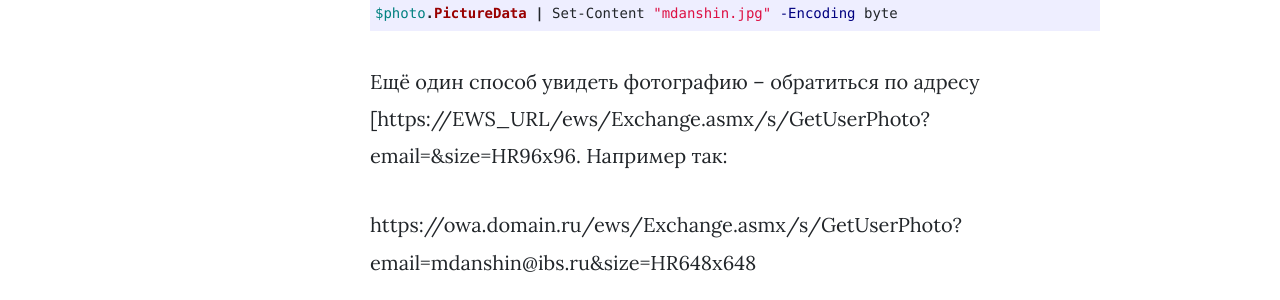
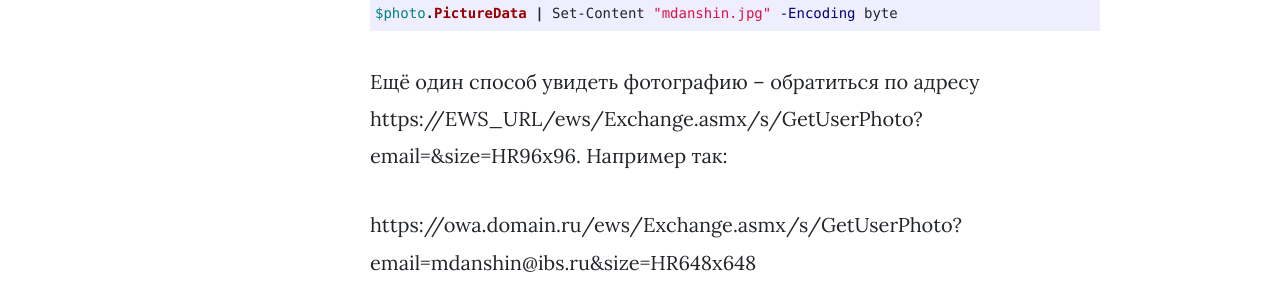
Before and after one commit to mdanshin/mdanshin.github.io, a Jekyll site: the page built from _posts/2019-10-03-Exchange Photos.md, in a window 1280 px wide and 900 px high, scrolled down 2631 px. Shown: the part 191-491 px from the top of the window. Built offline with Jekyll 4.4.1, drawn with Linux system fonts in a browser that asks for light colours; nearby versions of some CDN libraries; comment, search, counter and statistics services are not loaded.

Commit message:
some fix

````diff
--- a/_posts/2019-10-03-Exchange Photos.md
+++ b/_posts/2019-10-03-Exchange Photos.md
@@ -34,7 +34,7 @@ $photo = Get-UserPhoto -id mdanshin | select PictureData
 $photo.PictureData | Set-Content "mdanshin.jpg" -Encoding byte
 ```
 
-Ещё один способ увидеть фотографию – обратиться по адресу [https://EWS_URL/ews/Exchange.asmx/s/GetUserPhoto?email=<USER EMAIL>&size=HR96x96. Например так:
+Ещё один способ увидеть фотографию – обратиться по адресу https://EWS_URL/ews/Exchange.asmx/s/GetUserPhoto?email=<USER EMAIL>&size=HR96x96. Например так:
 
 https://owa.domain.ru/ews/Exchange.asmx/s/GetUserPhoto?email=mdanshin@ibs.ru&size=HR648x648
 
````
